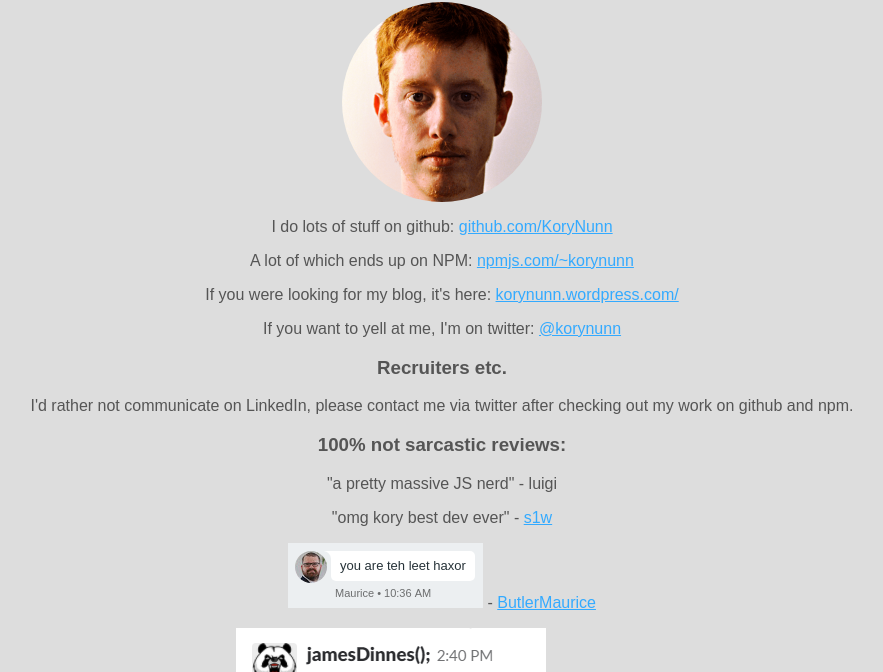
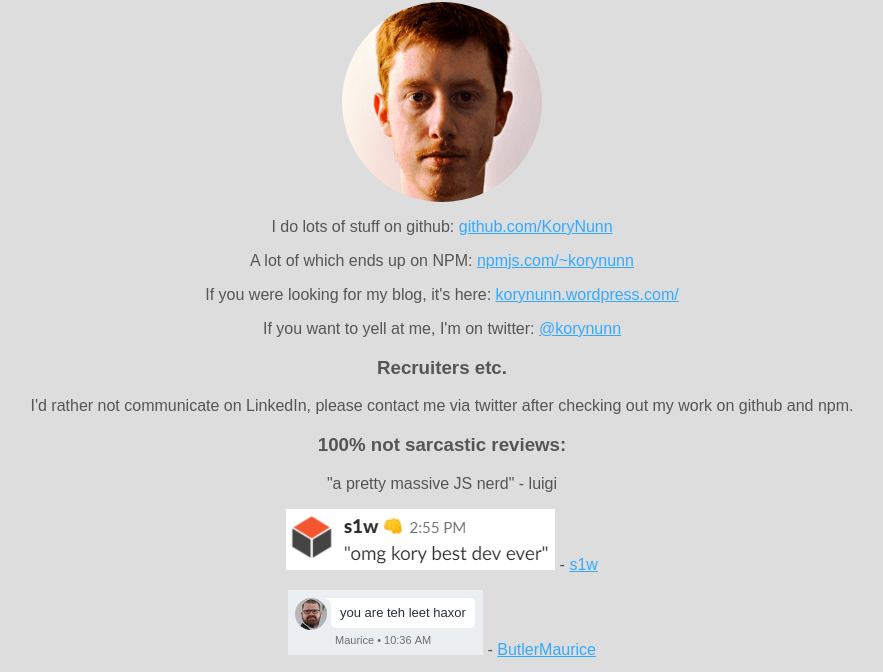
Before and after one commit to KoryNunn/me, a plain HTML site: page index.html in a window 1280 px wide. Shown: the part 98-770 px from the top of the page, without its empty margins (198-1081 px from the left). Drawn offline with Linux system fonts and the light colour scheme.

Commit message:
Pushing latest

```diff
--- a/index.html
+++ b/index.html
@@ -45,7 +45,7 @@
             <p>I'd rather not communicate on LinkedIn, please contact me via twitter after checking out my work on github and npm.</p>
             <h3>100% not sarcastic reviews:</h3>
             <p>"a pretty massive JS nerd" - luigi</p>
-            <p>"omg kory best dev ever" - <a href="https://twitter.com/adam__brady">s1w</a></p>
+            <p><img src="S1W.PNG" /> - <a href="https://twitter.com/adam__brady">s1w</a></p>
             <p><img src="Screenshot_2018_01_08_12_11_02.png" /> - <a href="https://twitter.com/ButlerMaurice">ButlerMaurice</a></p>
             <p>
             <p><img src="realreview.PNG" /> - JamesDines</p>
```
